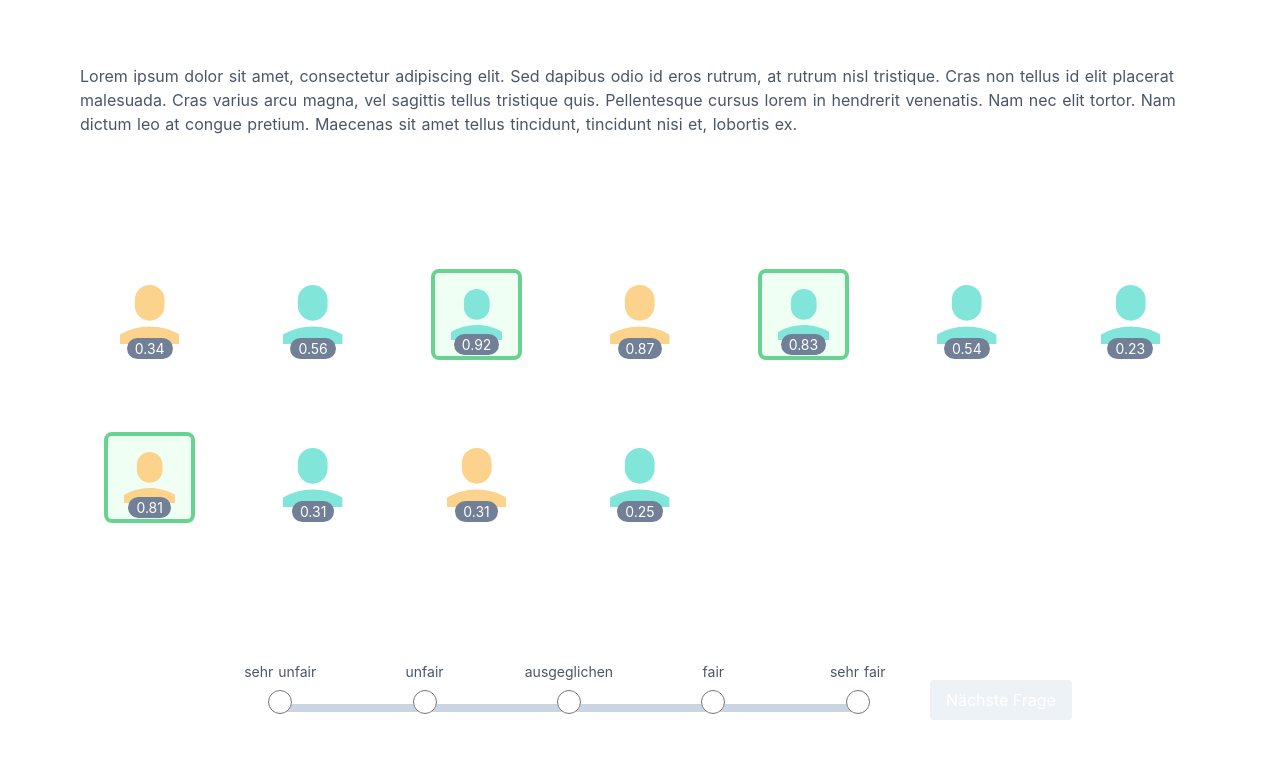
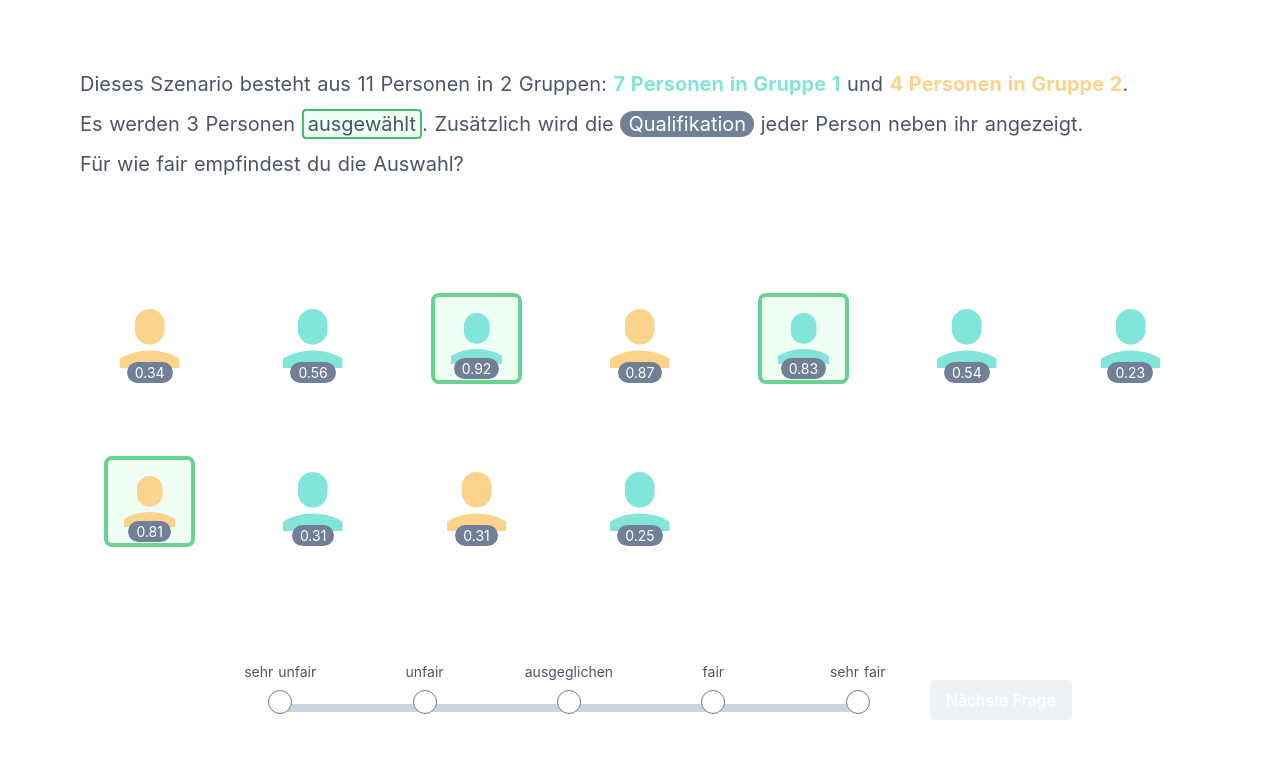
Before and after one commit to cssh-rwth/fairceptron, a Nuxt app: page /questions/1 in a window 1280 px wide. Shown: the top 758 px of the page. Built offline with nearby package versions, Linux system fonts and the light colour scheme; what @tailwindcss/custom-forms would draw is missing.

Commit message:
Add task description

```diff
--- a/components/QuestionDescription.vue
+++ b/components/QuestionDescription.vue
@@ -1,17 +1,90 @@
 <template>
-  <div class="p-4 sm:pt-6 lg:pt-8 xl:pt-16 text-gray-700">
-    Lorem ipsum dolor sit amet, consectetur adipiscing elit. Sed dapibus odio id
-    eros rutrum, at rutrum nisl tristique. Cras non tellus id elit placerat
-    malesuada. Cras varius arcu magna, vel sagittis tellus tristique quis.
-    Pellentesque cursus lorem in hendrerit venenatis. Nam nec elit tortor. Nam
-    dictum leo at congue pretium. Maecenas sit amet tellus tincidunt, tincidunt
-    nisi et, lobortis ex.
+  <div
+    class="p-4 sm:pt-6 lg:pt-8 xl:pt-16 text-gray-700 text-sm sm:text-base md:text-lg xl:text-xl leading-loose"
+  >
+    Dieses Szenario besteht aus {{ personas.length }} Personen in
+    {{ noOfGroups }} Gruppen:
+    <span v-for="n in noOfGroups" :key="n">
+      {{ n === noOfGroups ? 'und' : n > 1 ? ',' : '' }}
+      <span :class="colors[n - 1]" class="font-bold">
+        {{ personasPerGroup[n - 1] }} {{ groupNames[n - 1] }}</span
+      ></span
+    >.
+    <br />
+    <span v-if="questionType === 'selection'">
+      Es werden {{ noSelected }} Personen
+      <span class="border-2 p-px px-1 border-green-500 rounded bg-green-100">
+        ausgewählt</span
+      >.
+    </span>
+    <span v-else-if="questionType === 'ranking'">
+      Sie werden in folgendem Ranking sortiert.
+    </span>
+    <span v-if="showScores">
+      Zusätzlich wird die
+      <span class="text-white bg-gray-600 rounded-full px-2 py-px">
+        Qualifikation</span
+      >
+      jeder Person neben ihr angezeigt.
+    </span>
+    <br />
+    Für wie fair empfindest du
+    <span v-if="questionType === 'selection'">die Auswahl</span>
+    <span v-else-if="questionType === 'ranking'">das Ranking</span>?
   </div>
 </template>
 
 <script>
 export default {
-  name: 'QuestionDescription'
+  name: 'QuestionDescription',
+  props: {
+    personas: {
+      type: Array,
+      required: true
+    },
+    questionType: {
+      type: String,
+      required: true
+    },
+    colors: {
+      type: Array,
+      default: () => [
+        'text-teal-300',
+        'text-orange-300',
+        'text-pink-300',
+        'text-yellow-300',
+        'text-purple-300'
+      ]
+    },
+    showScores: {
+      type: Boolean,
+      default: true
+    },
+    groupNames: {
+      type: Array,
+      default: () => [
+        'Personen in Gruppe 1',
+        'Personen in Gruppe 2',
+        'Personen in Gruppe 3',
+        'Personen in Gruppe 4',
+        'Personen in Gruppe 5'
+      ]
+    }
+  },
+  computed: {
+    personasPerGroup() {
+      const groupCount = []
+      for (let i = 0; i < 5; i++)
+        groupCount.push(this.personas.filter((p) => p.group === i).length)
+      return groupCount
+    },
+    noOfGroups() {
+      return this.personasPerGroup.filter((g) => g !== 0).length
+    },
+    noSelected() {
+      return this.personas.filter((p) => p.selected).length
+    }
+  }
 }
 </script>
 
--- a/pages/questions/_id.vue
+++ b/pages/questions/_id.vue
@@ -1,6 +1,10 @@
 <template>
   <div class="max-w-6xl min-h-screen mx-auto grid grid-cols-1">
-    <QuestionDescription class="self-start" />
+    <QuestionDescription
+      class="self-start"
+      :personas="this.$store.getters.personas"
+      :question-type="questionType"
+    />
     <SelectionPersonas
       v-if="questionType === 'selection'"
       :personas="this.$store.getters.personas"
```
